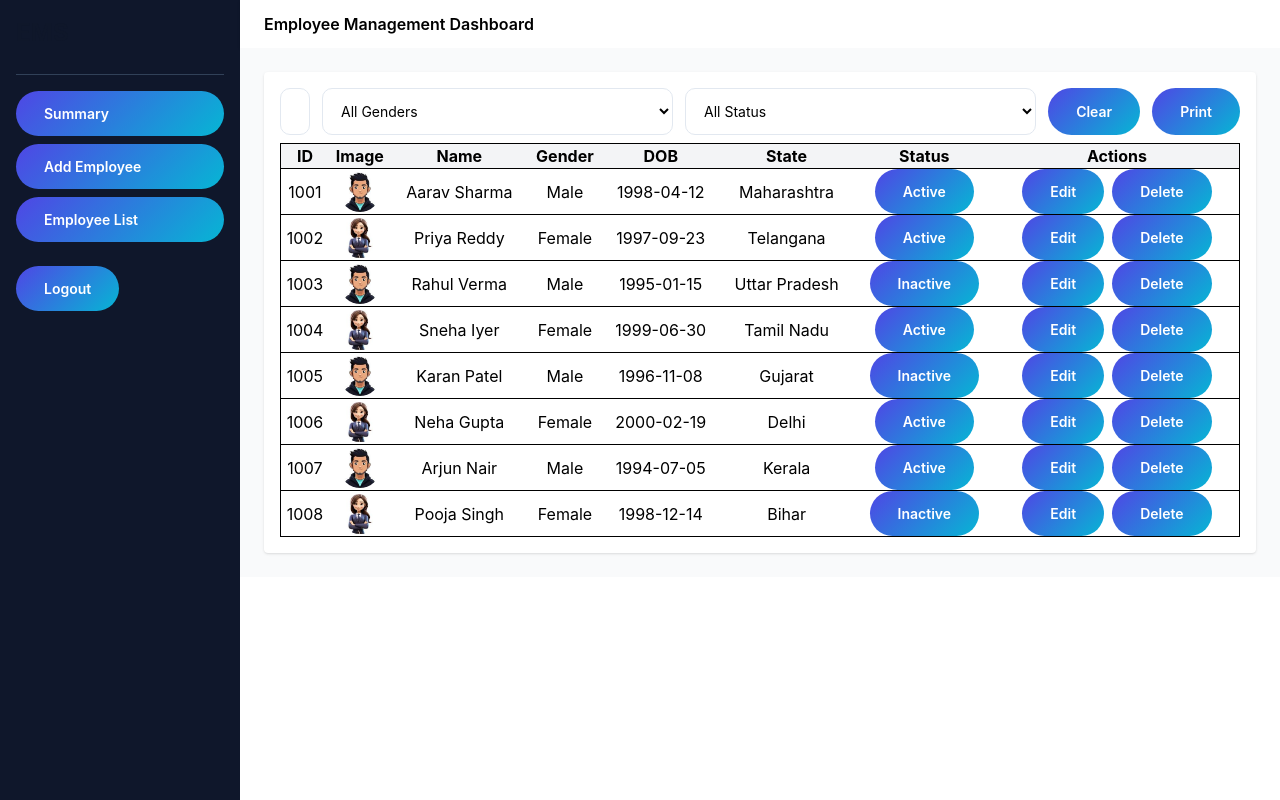
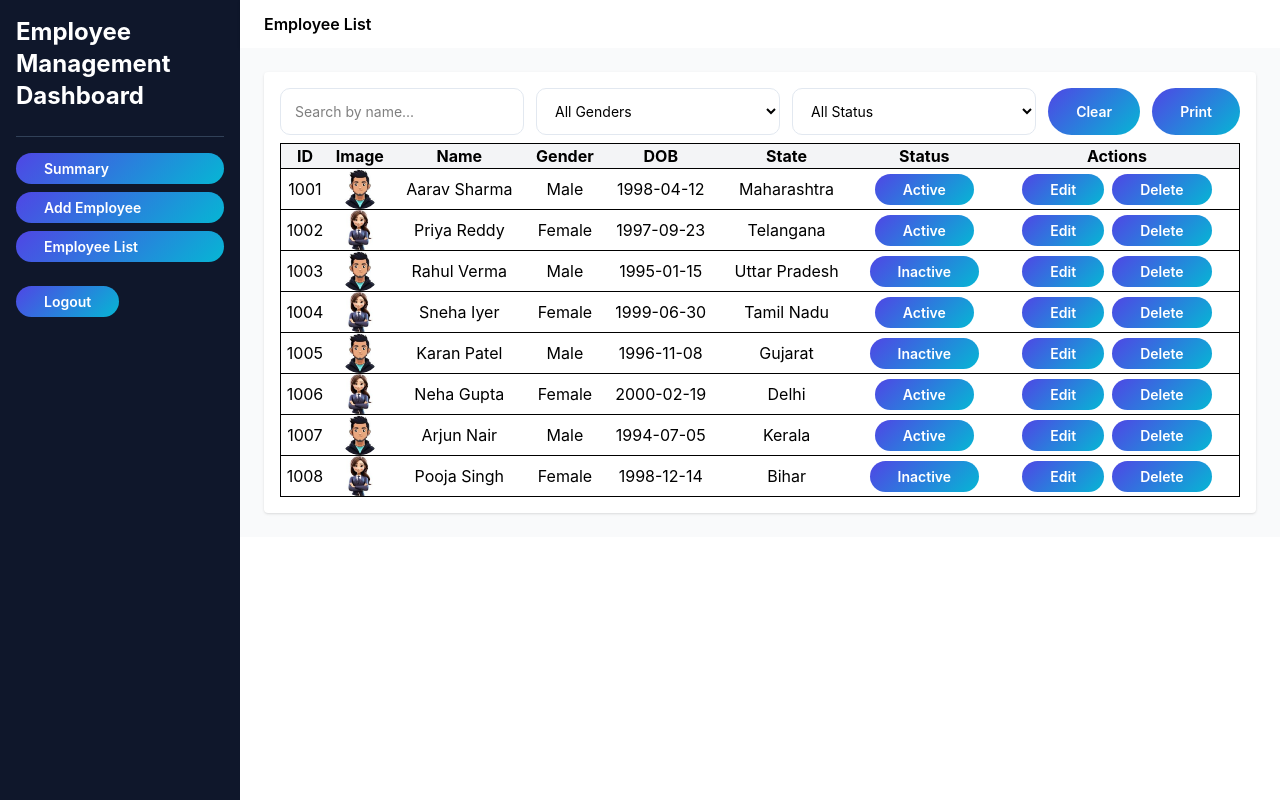
Before and after one commit to srisruthipopuri25/Employeemanagementdashboard, a Next.js app: page /employees in a window 1280 px wide. Built offline with nearby package versions, Linux system fonts and the light colour scheme.

Commit message:
employeedetails changes

```diff
--- a/app/components/Header.js
+++ b/app/components/Header.js
@@ -1,7 +1,25 @@
+'use client';
+import { useEmployeeStore } from '@/store/employeeStore';
+
 export default function Header() {
+  const { currentView } = useEmployeeStore();
+
+  const getTitle = () => {
+    switch (currentView) {
+      case 'table':
+        return 'Employee List';
+      case 'summary':
+        return 'Employee Summary';
+      case 'form':
+        return 'Add / Edit Employee';
+      default:
+        return 'Employee Management Dashboard';
+    }
+  };
+
   return (
     <header className="bg-white shadow px-6 py-3 font-semibold">
-      Employee Management Dashboard
+      {getTitle()}
     </header>
   );
 }
--- a/app/components/Sidebar.js
+++ b/app/components/Sidebar.js
@@ -1,8 +1,8 @@
 'use client';
 
-import Link from 'next/link';
+
 import { useAuthStore } from '@/store/authStore';
-import { useRouter, usePathname } from 'next/navigation';
+import { useRouter } from 'next/navigation';
 import { useEmployeeStore } from '@/store/employeeStore';
 
 export default function Sidebar() {
@@ -11,12 +11,13 @@ export default function Sidebar() {
   const clearSelectedEmployee = useEmployeeStore(
     (s) => s.clearSelectedEmployee
   );
-  const pathname = usePathname();
   const router = useRouter();
 
   return (
     <aside className="w-60 bg-slate-900 text-white p-4">
-      <h2 className="text-xl font-bold  text-white mb-6">EMS</h2>
+      <div className="text-2xl font-bold  text-white mb-6">
+        Employee Management Dashboard
+      </div>
 
       <nav className="space-y-3">
         <div className="mt-6 space-y-2 border-t border-slate-700 pt-4">
--- a/app/components/employees/Employee.css
+++ b/app/components/employees/Employee.css
@@ -77,7 +77,7 @@ button {
   background: linear-gradient(135deg, #4f46e5, #06b6d4);
   color: white;
   border: none;
-  padding: 12px 28px;
+  padding: 5px 28px;
   border-radius: 999px;
   font-size: 14px;
   font-weight: 600;
--- a/app/components/employees/EmployeeFilters.js
+++ b/app/components/employees/EmployeeFilters.js
@@ -13,7 +13,7 @@ export default function EmployeeFilters() {
   return (
     <div className="flex gap-3 mb-2">
       <input
-        className="border p-2 flex-1"
+        className="border p-2 "
         placeholder="Search by name..."
         value={search}
         onChange={(e) => setSearch(e.target.value)}
--- a/app/components/employees/EmployeeTable.js
+++ b/app/components/employees/EmployeeTable.js
@@ -9,7 +9,7 @@ import Loading from "@/components/common/loader";
 export default function EmployeeTable() {
   const fetchEmployees = useEmployeeStore((s) => s.fetchEmployees);
   const employees = useEmployeeStore((s) => s.employees);
-  const isLoading = useEmployeeStore((s) => s.isLoading); // add in store
+  const isLoading = useEmployeeStore((s) => s.isLoading);
 
 
   const search = useEmployeeStore((s) => s.search);
```
